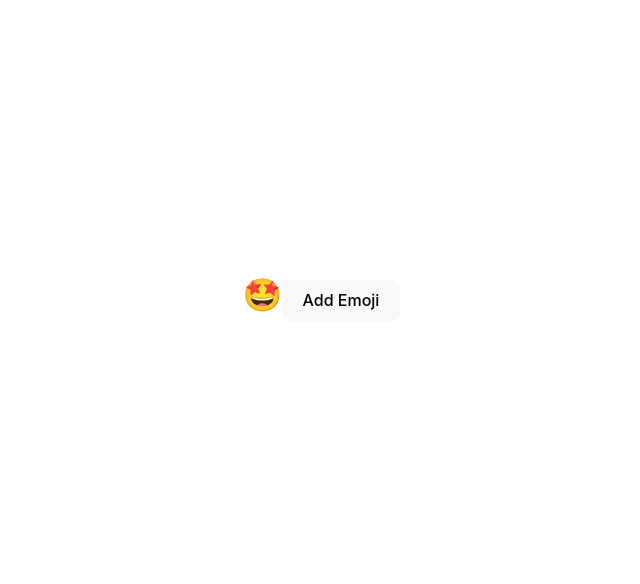
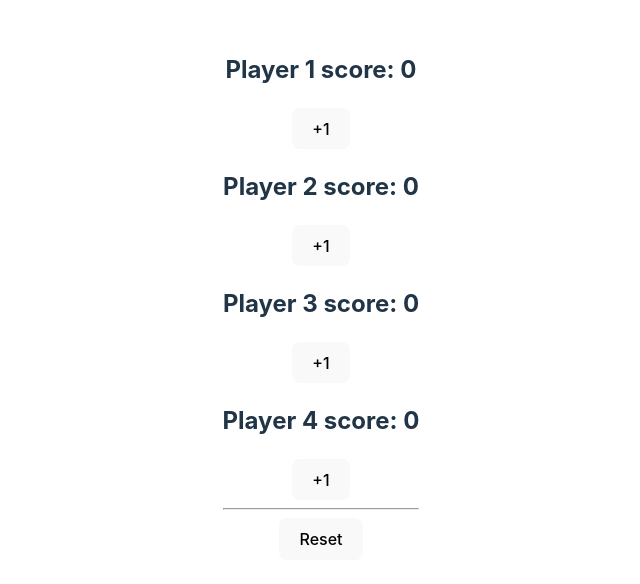
Before and after one commit to abel3ri/state-react, a React (Vite) app: page / in a window 1280 px wide. Shown: the part 104-688 px from the top of the page, without its empty margins (319-959 px from the left). Built offline with nearby package versions, Linux system fonts and the light colour scheme.

Commit message:
advanced score keeper

```diff
--- a/src/App.jsx
+++ b/src/App.jsx
@@ -9,8 +9,8 @@ function App() {
     <>
       {/* <Counter /> */}
       {/* <Pricing /> */}
-      {/* <ScoreKeeper /> */}
-      <EmojiClicker />
+      <ScoreKeeper numPlayers={4} target={3} />
+      {/* <EmojiClicker /> */}
     </>
   );
 }
--- a/src/components/EmojiClicker.jsx
+++ b/src/components/EmojiClicker.jsx
@@ -1,10 +1,10 @@
 import { useState } from "react";
 import { v4 as uuid } from "uuid";
 
-const emojis = ["😀", "😁", "😂", "😎", "😅", "😋", "🤩", "😴", "😑"];
+const emos = ["😀", "😁", "😂", "😎", "😅", "😋", "🤩", "😴", "😑"];
 
 function randomEmoji() {
-  return emojis[Math.floor(Math.random() * emojis.length)];
+  return emos[Math.floor(Math.random() * emos.length)];
 }
 
 export default function EmojiClicker() {
@@ -24,6 +24,14 @@ export default function EmojiClicker() {
     });
   };
 
+  const makeAllHearts = () => {
+    setEmojis((emojis) => {
+      return emojis.map((e) => {
+        return { ...e, emoji: "♥" };
+      });
+    });
+  };
+
   return (
     <div className="EmojiClicker">
       {emojis.map((emoji) => {
@@ -38,6 +46,8 @@ export default function EmojiClicker() {
         );
       })}
       <button onClick={addEmoji}> Add Emoji</button>
+      <h1></h1>
+      <button onClick={makeAllHearts}>Make them all hearts</button>
     </div>
   );
 }
--- a/src/components/ScoreKeeper.jsx
+++ b/src/components/ScoreKeeper.jsx
@@ -1,21 +1,57 @@
 import { useState } from "react";
-// import lodash from "lodash";
+import { v4 as uuid } from "uuid";
 
-export default function ScoreKeeper() {
-  const [scores, setScores] = useState({ p1Score: 0, p2Score: 0 });
-  const increaseP1Score = () => {
-    setScores({ ...scores, p1Score: scores.p1Score + 1 });
+const createPlayers = (num) => {
+  return Array.from({ length: num }, (_, i) => {
+    return {
+      id: uuid(),
+      player: `Player ${i + 1}`,
+      score: 0,
+      isWinner: false,
+    };
+  });
+};
+
+export default function ScoreKeeper({ numPlayers, target }) {
+  const [players, setPlayers] = useState(createPlayers(numPlayers));
+
+  const addScore = (id) => {
+    setPlayers((players) => {
+      return players.map((player) => {
+        if (player.id == id) {
+          if (player.score == target) {
+            return { ...player, isWinner: true };
+          }
+          return { ...player, score: player.score + 1 };
+        }
+        return player;
+      });
+    });
   };
-  const increaseP2Score = () => {
-    setScores({ ...scores, p2Score: scores.p2Score + 1 });
+
+  const resetAllScores = () => {
+    setPlayers((players) => {
+      return players.map((player) => {
+        return { ...player, score: 0, isWinner: false };
+      });
+    });
   };
+
   return (
     <div className="ScoreKeeper">
-      <p>Player one score: {scores.p1Score}</p>
-      <p>Player two score: {scores.p2Score}</p>
+      {players.map((player) => {
+        return (
+          <div key={player.id}>
+            <h2>
+              {player.player} score: {player.score}
+            </h2>
+            <h3>{player.isWinner ? "You are a winner!" : null}</h3>
+            <button onClick={() => addScore(player.id)}>+1</button>
+          </div>
+        );
+      })}
       <hr />
-      <button onClick={increaseP1Score}>+1 Player one</button>
-      <button onClick={increaseP2Score}>+1 Player two</button>
+      <button onClick={resetAllScores}>Reset</button>
     </div>
   );
 }
```
Also changed, not shown: 1 other file (tests, documents, lock files or other folders).
